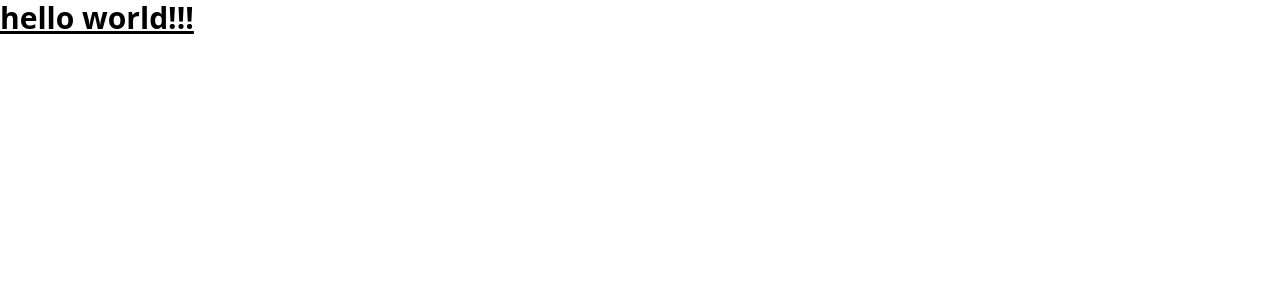
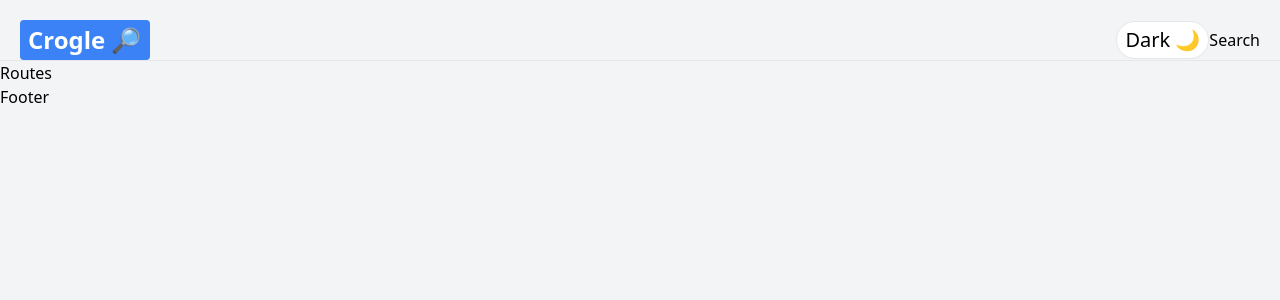
Before and after one commit to jiangwu0228/corgle, a React (Create React App) app: page / in a window 1280 px wide. Shown: the top 300 px of the page. Built offline with nearby package versions, Linux system fonts and the light colour scheme.

Commit message:
Navbar done
add theme!!!

```diff
--- a/package.json
+++ b/package.json
@@ -8,7 +8,11 @@
     "@testing-library/user-event": "^13.5.0",
     "react": "^17.0.2",
     "react-dom": "^17.0.2",
+    "react-loader-spinner": "^5.1.0",
+    "react-player": "^2.9.0",
+    "react-router-dom": "^6.2.1",
     "react-scripts": "5.0.0",
+    "use-debounce": "^7.0.1",
     "web-vitals": "^2.1.4"
   },
   "scripts": {
--- a/src/App.js
+++ b/src/App.js
@@ -1,9 +1,17 @@
-import React from "react";
+import React, { useState } from "react";
+import Navbar from "./components/Navbar";
+import Footer from "./components/Footer";
+import Routes from "./components/Routes";
 
 function App() {
+  const [darkTheme, setDarkTheme] = useState(false);
   return (
-    <div>
-      <h1 className="text-3xl font-bold underline">hello world!!!</h1>
+    <div className={darkTheme ? 'dark' : ''}>
+      <div className="dark:bg-gray-900 bg-gray-100 dark:text-gray-200 black min-h-screen">
+        <Navbar setDarkTheme={setDarkTheme} darkTheme={darkTheme} />
+        <Routes />
+        <Footer />
+      </div>
     </div>
   );
 }
--- /dev/null
+++ b/src/components/Footer.jsx
@@ -0,0 +1,11 @@
+import React from 'react';
+
+const Footer = () => {
+    return (
+        <div>
+            <h1>Footer</h1>
+        </div>
+    );
+}
+
+export default Footer;
--- /dev/null
+++ b/src/components/Navbar.jsx
@@ -0,0 +1,27 @@
+import React from "react";
+import { Link } from "react-router-dom";
+import Search from "./Search";
+
+const Navbar = ({ setDarkTheme, darkTheme }) => {
+  return (
+    <div className="p-5 pb-0 flex flex-warp sm:justify-between justify-center items-center border-b dark:border-gray-700 border-gray-200">
+      <div className="flex justify-between items-center space-x-5 w-screen">
+        <Link to="/">
+          <p className="text-2xl bg-blue-500 font-bold text-white py-1 px-2 rounded dark:bg-gray-50 dark:text-gray-900">
+            Crogle 🔎
+          </p>
+        </Link>
+        <button
+          type="button"
+          onClick={() => setDarkTheme(!darkTheme)}
+          className="text-xl dark:bg-gray-900 bg-white border rounded-full px-2 py-1 hover:shadow-lg"
+        >
+          {darkTheme ? "Light 💡" : "Dark 🌙"}
+        </button>
+      </div>
+      <Search/>
+    </div>
+  );
+};
+
+export default Navbar;
--- /dev/null
+++ b/src/components/Routes.jsx
@@ -0,0 +1,11 @@
+import React from 'react';
+
+const Routes = () => {
+    return (
+        <div>
+            <h1>Routes</h1>
+        </div>
+    );
+}
+
+export default Routes;
--- /dev/null
+++ b/src/components/Search.jsx
@@ -0,0 +1,11 @@
+import React from 'react';
+
+const Search = () => {
+    return (
+        <div>
+            <h1>Search</h1>
+        </div>
+    );
+}
+
+export default Search;
--- a/src/index.js
+++ b/src/index.js
@@ -1,12 +1,15 @@
 import React from "react";
 import ReactDOM from "react-dom";
+import { BrowserRouter as Router } from "react-router-dom";
 
 import App from "./App";
 import "./index.css";
 
 ReactDOM.render(
   <React.StrictMode>
-    <App />
+    <Router>
+      <App />
+    </Router>
   </React.StrictMode>,
   document.getElementById("root")
 );
--- a/tailwind.config.js
+++ b/tailwind.config.js
@@ -1,5 +1,6 @@
 module.exports = {
-  content: ["./src/**/*.{js,jsx,ts,tsx}"],
+  content: ["./src/**/*.{js,jsx,ts,tsx}", "./public/index.html"],
+  darkMode: "class",
   theme: {
     extend: {},
   },
```
Also changed, not shown: 1 other file (tests, documents, lock files or other folders).
